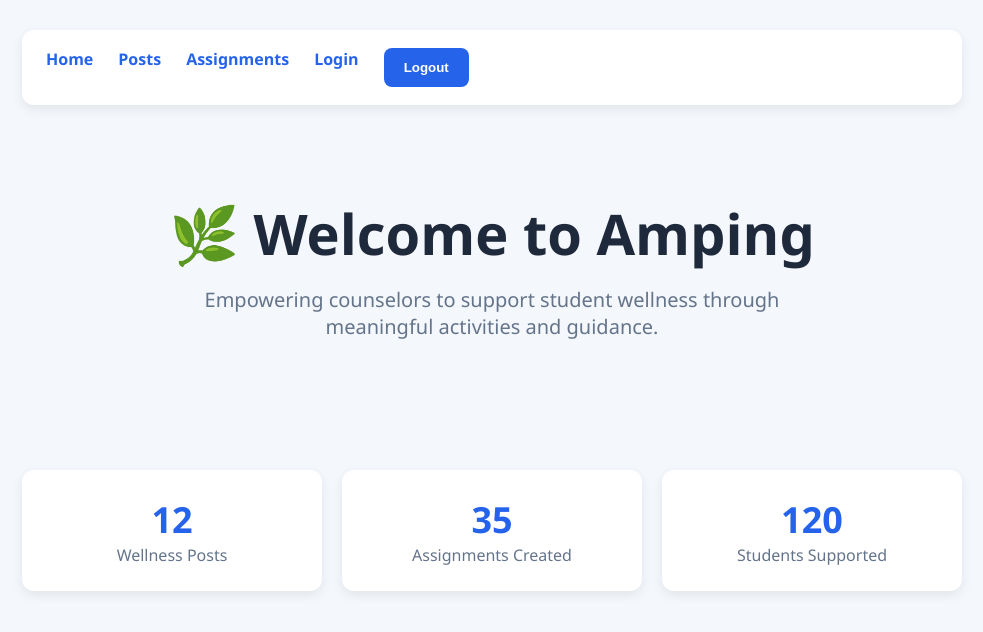
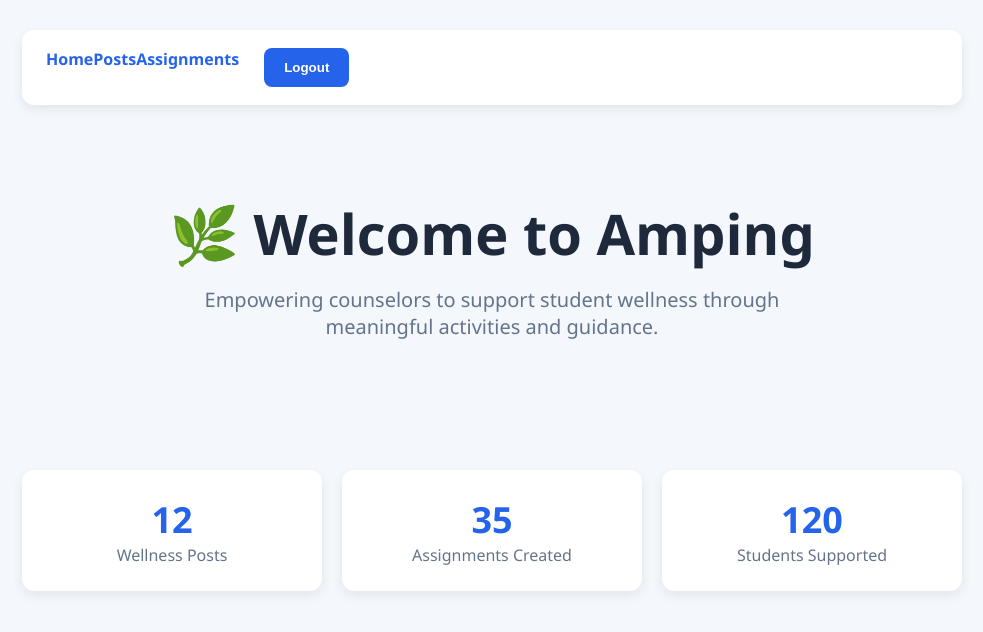
Before and after one commit to nephi144/learn-frontend, a React (Vite) app: page / in a window 1280 px wide. Shown: the top 632 px of the page, without its empty margins (148-1131 px from the left). Built offline with nearby package versions, Linux system fonts and the light colour scheme.

Commit message:
Added the error handling, upgraded the navbar, and ReadMe for the structure

```diff
--- a/src/components/Navbar.jsx
+++ b/src/components/Navbar.jsx
@@ -6,21 +6,28 @@ function Navbar() {
 
     localStorage.removeItem("token")
 
-    alert("Logged Out")
-
-    window.location.href = "/login"
+    window.location.href =
+      "/login"
   }
 
   return (
     <nav className="navbar">
 
-      <Link to="/">Home</Link>
+      <div>
 
-      <Link to="/posts">Posts</Link>
+        <Link to="/">
+          Home
+        </Link>
 
-      <Link to="/assignments">Assignments</Link>
+        <Link to="/posts">
+          Posts
+        </Link>
 
-      <Link to="/login">Login</Link>
+        <Link to="/assignments">
+          Assignments
+        </Link>
+
+      </div>
 
       <button
         className="btn"
--- a/src/pages/PostsPage.jsx
+++ b/src/pages/PostsPage.jsx
@@ -4,9 +4,12 @@ import Navbar from "../components/Navbar"
 import PostCard from "../components/PostCard"
 import CreatePostForm from "../components/CreatePostForm"
 
+
 function PostsPage() {
+  const [error, setError] = useState("")
   const [loading, setLoading] = useState(true)
   const [posts, setPosts] = useState([
+
     {
       id: 1,
       title: "Take a Deep Breath",
@@ -52,6 +55,8 @@ function PostsPage() {
 
       <Navbar />
 
+      {error && <p>{error}</p>}
+
       <h1 className="page-title">
         Counselor Wellness Posts
       </h1>
```
Also changed, not shown: 1 other file (tests, documents, lock files or other folders).
